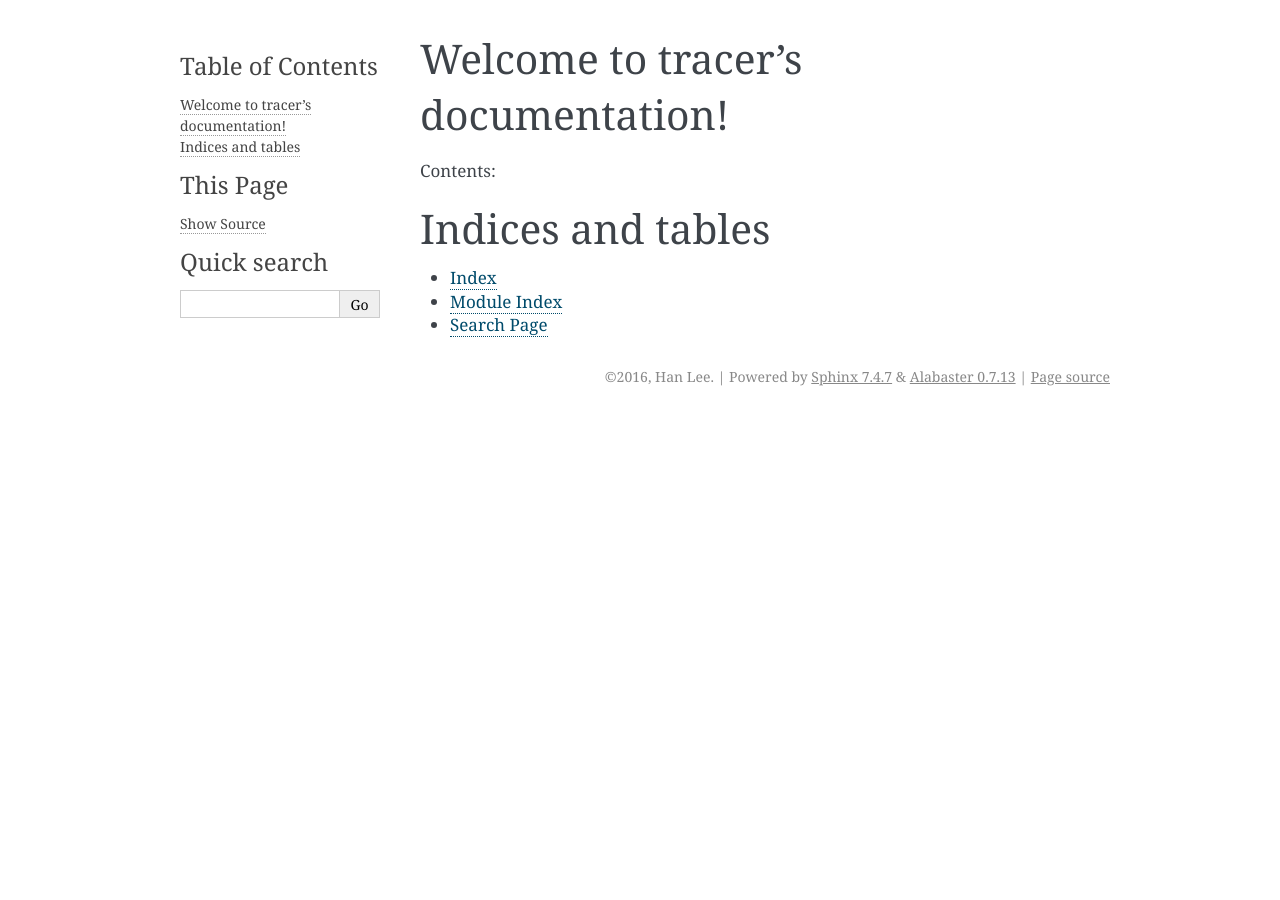
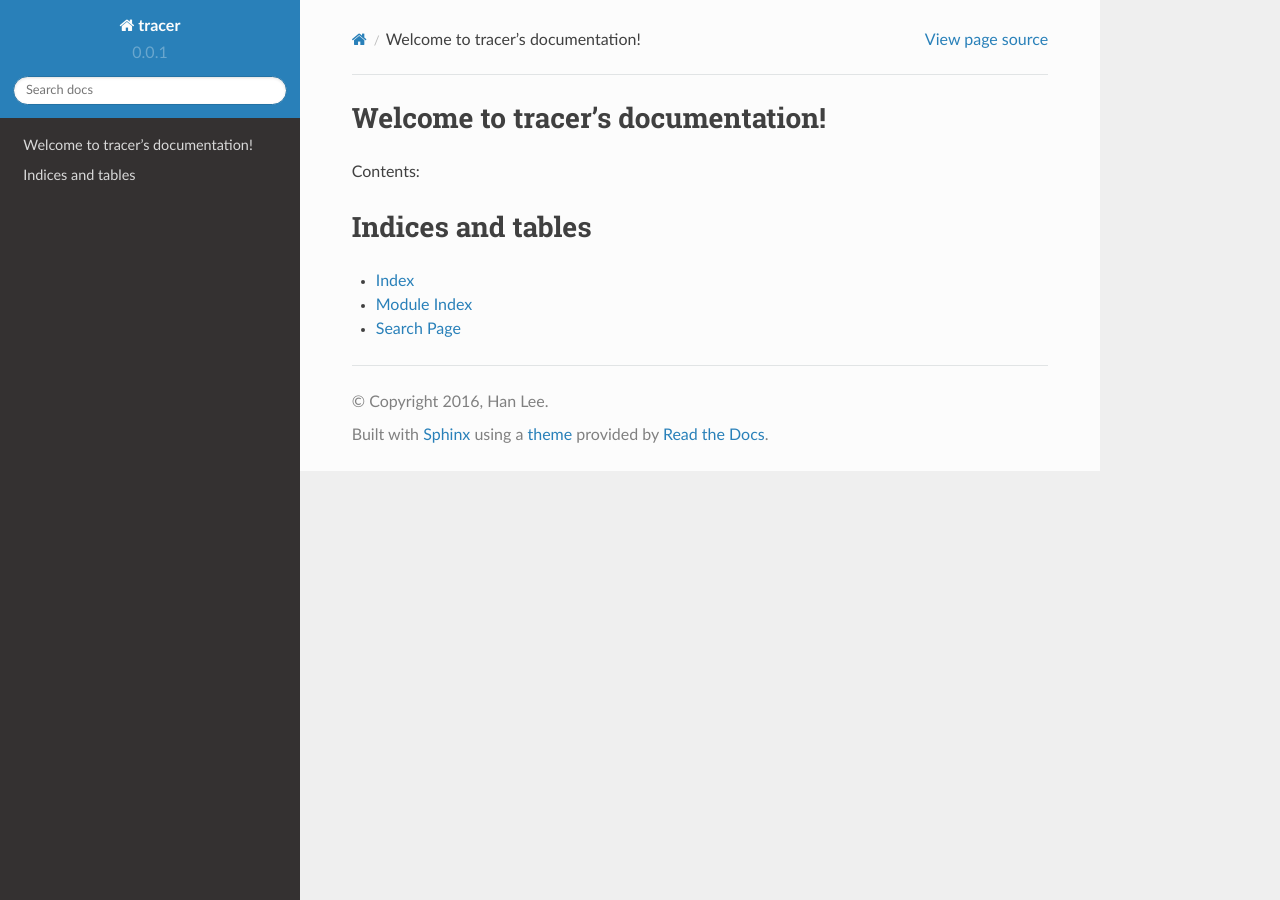
Before and after one commit to hahnlee/ipytracer, a Sphinx documentation site: the page built from docs/index.rst, in a window 1280 px wide. Built offline with Sphinx 7.4.7 and the Read the Docs theme 2.0.0, drawn with Linux system fonts in a browser that asks for light colours.

```diff
--- a/docs/conf.py
+++ b/docs/conf.py
@@ -77,7 +77,8 @@ release = VERSION
 # This is also used if you do content translation via gettext catalogs.
 # Usually you set "language" from the command line for these cases.
 language = None
-
+locale_dirs = ['locale/']
+gettext_compact = False
 # There are two options for replacing |today|: either, you set today to some
 # non-false value, then it is used:
 #
@@ -129,7 +130,15 @@ todo_include_todos = True
 # The theme to use for HTML and HTML Help pages.  See the documentation for
 # a list of builtin themes.
 #
-html_theme = 'alabaster'
+# html_theme = 'alabaster'
+# on_rtd is whether we are on readthedocs.org, this line of code grabbed from
+# docs.readthedocs.org
+on_rtd = os.environ.get('READTHEDOCS', None) == 'True'
+# only import and set the theme if we're building docs locally
+if not on_rtd:
+    import sphinx_rtd_theme
+    html_theme = 'sphinx_rtd_theme'
+    html_theme_path = [sphinx_rtd_theme.get_html_theme_path()]
 
 # Theme options are theme-specific and customize the look and feel of a theme
 # further.  For a list of options available for each theme, see the
```
Also changed, not shown: 8 other files.
